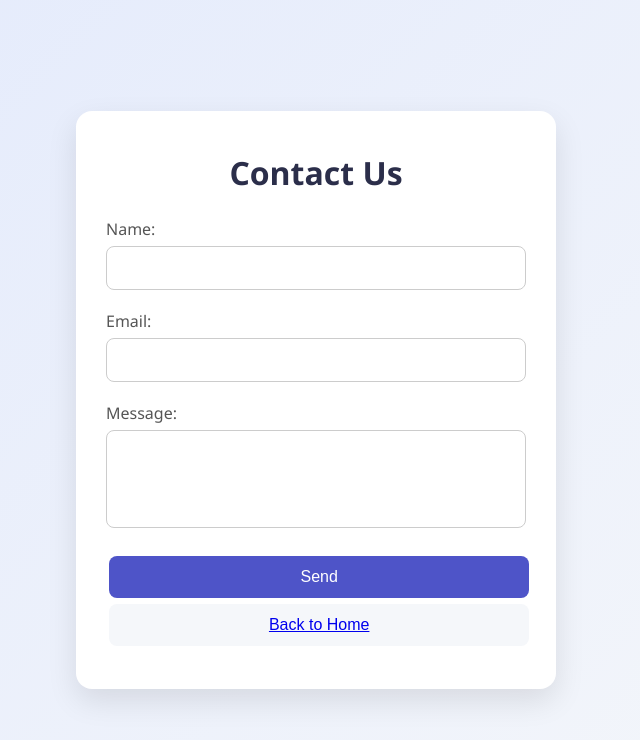
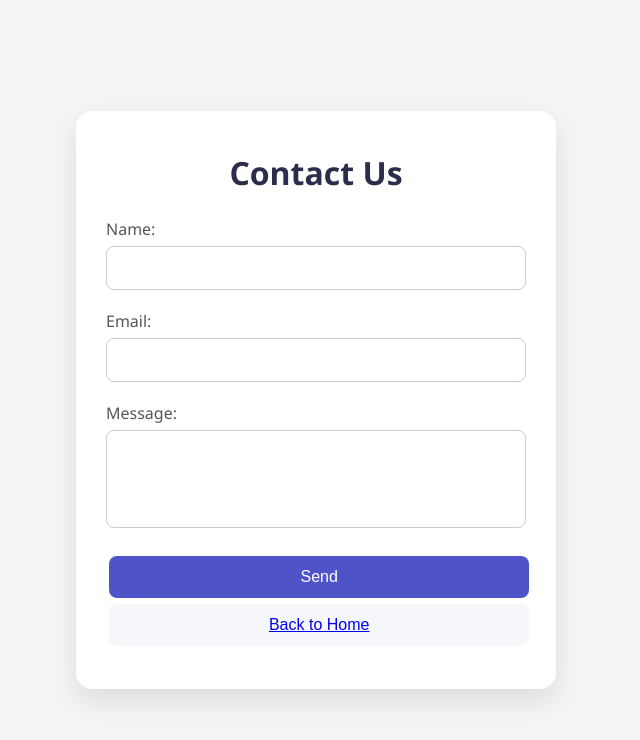
Before and after one commit to Amitreuveni-dev/FinalProject-TypeScript-amit-sahar-yoel, a plain HTML site: page src/contact/contacnt.html in a window 1280 px wide. Shown: the whole page, without its empty margins (324-964 px from the left). Drawn offline with Linux system fonts and the light colour scheme.

Commit message:
change style contact us

```diff
--- a/src/contact/style.scss
+++ b/src/contact/style.scss
@@ -6,7 +6,7 @@
 
 body {
   font-family: 'Segoe UI', Tahoma, Geneva, Verdana, sans-serif;
-  background: linear-gradient(135deg, #e3eafc, #f5f7fa);
+  background: whitesmoke;
   min-height: 100vh;
   display: flex;
   align-items: center;
```
Also changed, not shown: src/contact/dist/style.css.
